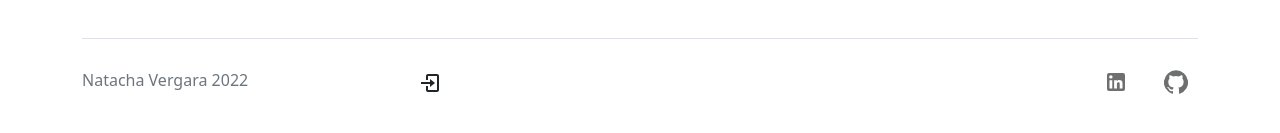
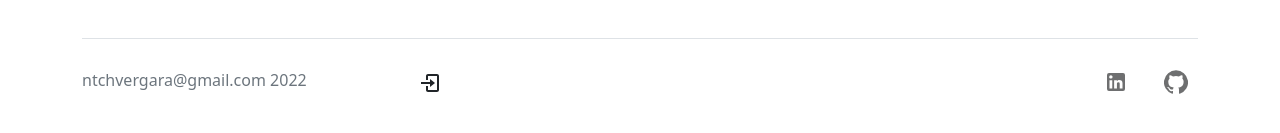
Before and after one commit to NatachaVergara/react-portfolio, a React (Create React App) app: page / in a window 1280 px wide. Shown: the part 1368-1501 px from the top of the page. Built offline with nearby package versions, Linux system fonts and the light colour scheme; no server answers.

Commit message:
actualizando el context

```diff
--- a/src/components/Footer/Footer.js
+++ b/src/components/Footer/Footer.js
@@ -3,29 +3,11 @@
 import { Link } from 'react-router-dom';
 import { BiLogIn } from "react-icons/bi";
 import styles from './Footer.module.scss'
-// import axios from 'axios'
-// import { BASE_URL } from '../Utils/URL';
+
 
 
 
 const Footer = () => {
-    // const [redesSociales, setRedesSociales] = useState([])
-
-
-    // const fetchRedesSociales = async () => {
-
-    //     axios.get(`${BASE_URL}/footer`)
-    //         .then(res => {
-    //             console.log(res)
-    //             console.log(res.data)
-    //             setRedesSociales(res.data.data)
-
-    //         })
-    // }
-
-    // useEffect(() => {
-    //     fetchRedesSociales()
-    // }, [])
 
     const scrollTop = () => {
         window.scrollTo(0, 0);
@@ -36,18 +18,18 @@
         <div className={styles.footerBasic}>
             <footer>
                 <ul className="nav justify-content-center border-bottom pb-3 mb-3">
-                    <li className="nav-item"><Link to='/' onClick={scrollTop}  className='nav-link px-2 text-muted'>Home</Link></li>
-                    <li className="nav-item"><Link to='/portfolio'  onClick={scrollTop} className='nav-link px-2 text-muted'>Portfolio</Link></li>
+                    <li className="nav-item"><Link to='/' onClick={scrollTop} className='nav-link px-2 text-muted'>Home</Link></li>
+                    <li className="nav-item"><Link to='/portfolio' onClick={scrollTop} className='nav-link px-2 text-muted'>Portfolio</Link></li>
 
-                    <li className="nav-item"><Link to='/about'  onClick={scrollTop} className='nav-link px-2 text-muted'>Sobre Mi</Link></li>
+                    <li className="nav-item"><Link to='/about' onClick={scrollTop} className='nav-link px-2 text-muted'>Sobre Mi</Link></li>
 
                 </ul>
                 <div className="container">
                     <div className="d-flex  flex-column flex-md-row flex-wrap justify-content-between align-items-center py-3 my-4 border-top">
                         <div className="col-md-4 d-flex justify-content-between align-items-center">
-                            <span className="mb-3 mb-md-0 text-muted"> Natacha Vergara  {new Date().getFullYear()} </span>
+                            <span className="mb-3 mb-md-0 text-muted"> ntchvergara@gmail.com  {new Date().getFullYear()} </span>
                             <span className="mb-3 mb-md-0 text-muted">
-                                <Link to='/login'  onClick={scrollTop} className='btn fs-4'> <BiLogIn /></Link> </span>
+                                <Link to='/login' onClick={scrollTop} className='btn fs-4'> <BiLogIn /></Link> </span>
                         </div>
 
                         <ul className="nav col-md-4 justify-content-end list-unstyled d-flex">
@@ -57,13 +39,6 @@
                         </ul>
                     </div>
                 </div>
-
-
-
-                {/* <p className={styles.copyright}>Natacha Vergara  {new Date().getFullYear()} </p>
-                <div className={styles.admin}>
-                    <Link to='/login' className='btn mt-5'> <FcSettings /></Link>
-                </div> */}
             </footer>
 
         </div>
```
